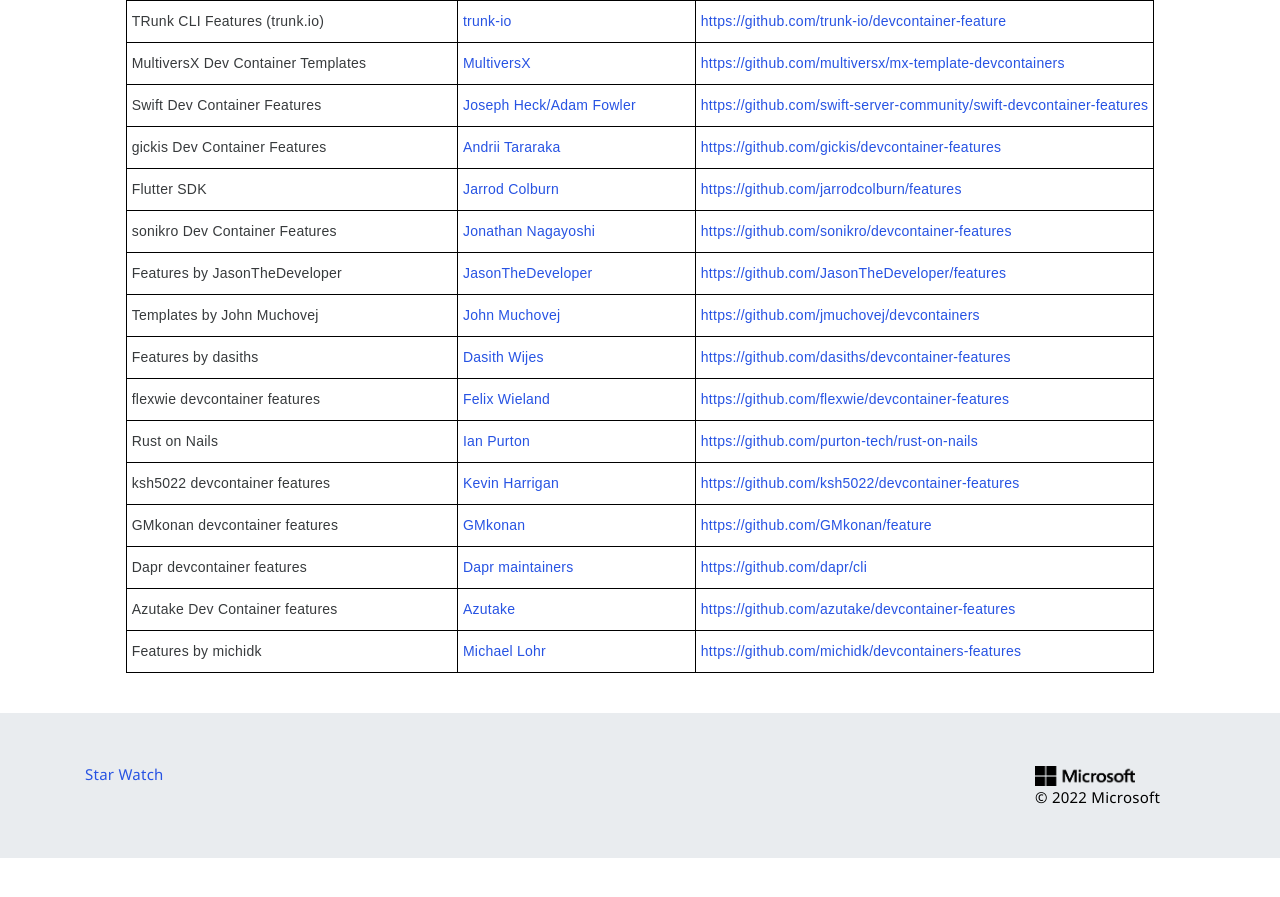
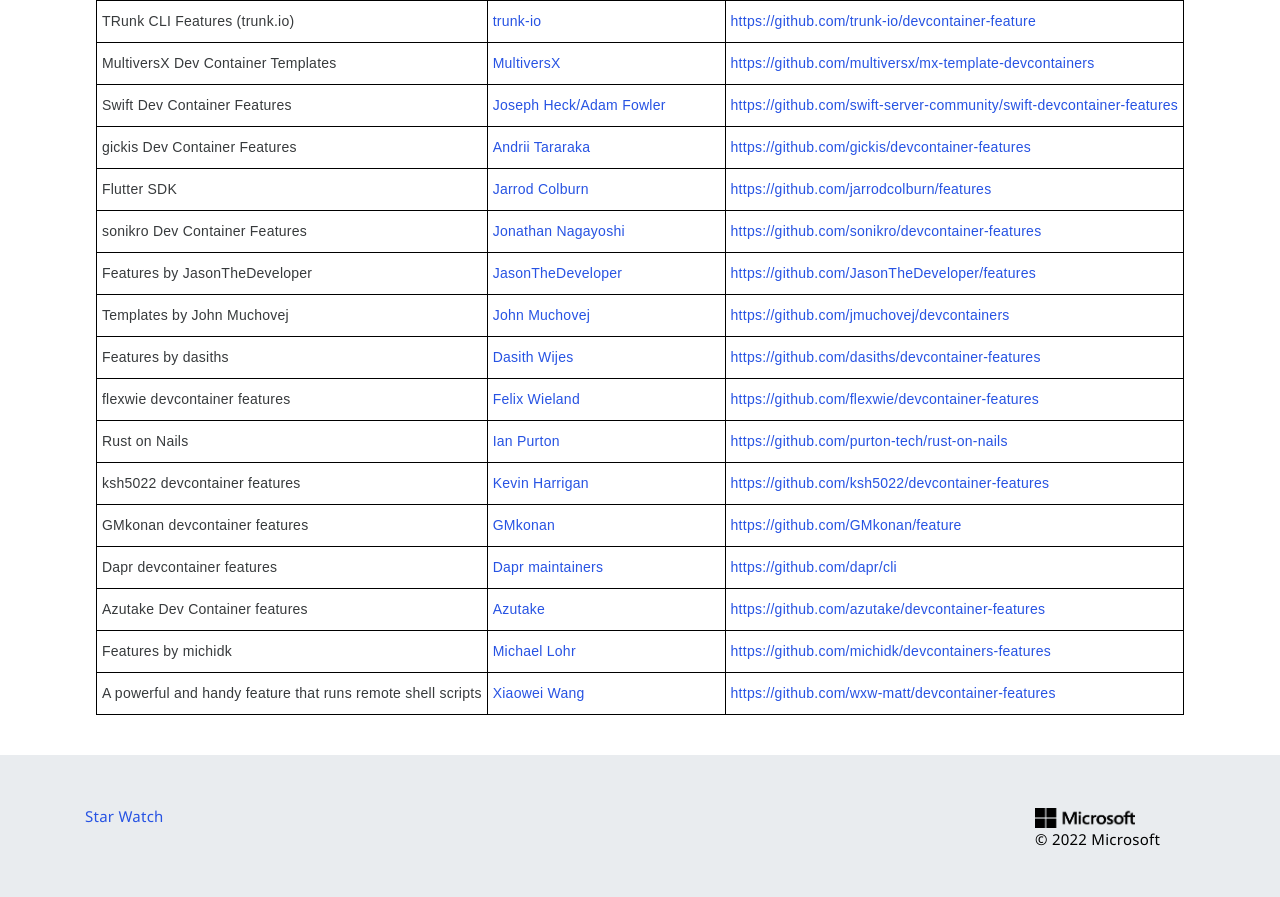
Before and after one commit to devcontainers/devcontainers.github.io, a Jekyll site: the page built from collections.html, in a window 1280 px wide and 900 px high, scrolled down 2812 px. Shown: the top 897 px of the window. Built offline with Jekyll 4.4.1, drawn with Linux system fonts in a browser that asks for light colours; nearby versions of some CDN libraries; comment, search, counter and statistics services are not loaded; before the commit the page ends 3670 px from its top, so only the background shows below that.

Commit message:
Add a new feature named script_runner
This feature allows developers to run remote shell scripts.

```diff
--- a/_data/collection-index.yml
+++ b/_data/collection-index.yml
@@ -373,3 +373,8 @@
   contact: https://github.com/michidk/
   repository: https://github.com/michidk/devcontainers-features
   ociReference: ghcr.io/michidk/devcontainers-features
+- name: A powerful and handy feature that runs remote shell scripts
+  maintainer: Xiaowei Wang
+  contact: https://github.com/wxw-matt/devcontainer-features/issues
+  repository: https://github.com/wxw-matt/devcontainer-features
+  ociReference: ghcr.io/wxw-matt/devcontainer-features
```
